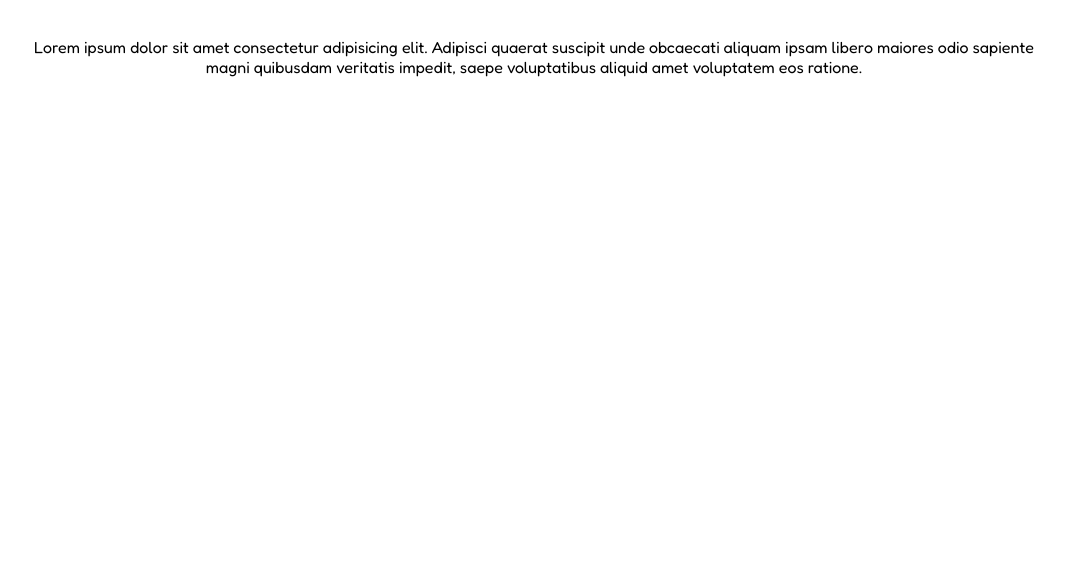
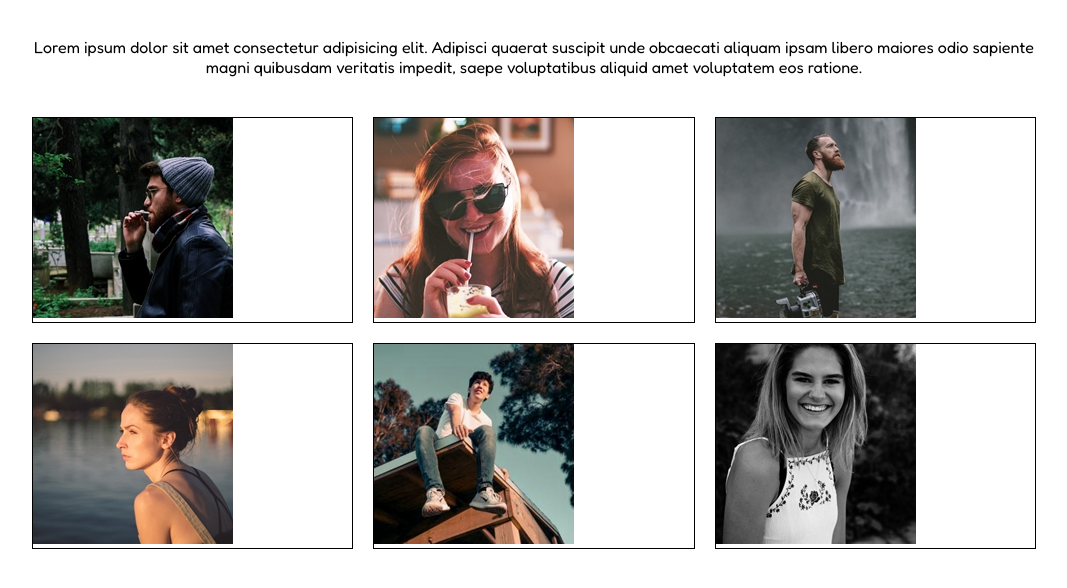
Before and after one commit to JohnQuimson/html-css-float-cards, a plain HTML site: page index.html in a window 1280 px wide. Shown: the part 62-650 px from the top of the page, without its empty margins (106-1173 px from the left). Drawn offline with Linux system fonts and the light colour scheme.

Commit message:
feat: inserimento img

```diff
--- a/index.html
+++ b/index.html
@@ -16,13 +16,37 @@
     <!-- Inizio Header -->
     <header>
         <h1>Meet Our Team</h1>
+        <p>Lorem ipsum dolor sit amet consectetur adipisicing elit. Adipisci quaerat suscipit unde obcaecati aliquam ipsam libero maiores odio sapiente magni quibusdam veritatis impedit, saepe voluptatibus aliquid amet voluptatem eos ratione.</p>
     </header>
     <!-- /Fine Header -->
 
     <main>
       <div class="container">
-        <div>
-          <p>Lorem ipsum dolor sit amet consectetur adipisicing elit. Adipisci quaerat suscipit unde obcaecati aliquam ipsam libero maiores odio sapiente magni quibusdam veritatis impedit, saepe voluptatibus aliquid amet voluptatem eos ratione.</p>
+        <div class="persone clearfix">
+          <div class="column">
+            <div class="foto"><img src="img/male1.png" alt=""></div>
+            <div class="info"></div>
+          </div>
+          <div class="column">
+            <div class="foto"><img src="img/female1.png" alt=""></div>
+            <div class="info"></div>
+          </div>
+          <div class="column">
+            <div class="foto"><img src="img/male2.png" alt=""></div>
+            <div class="info"></div>
+          </div>
+          <div class="column">
+            <div class="foto"><img src="img/female2.png" alt=""></div>
+            <div class="info"></div>
+          </div>
+          <div class="column">
+            <div class="foto"><img src="img/male3.png" alt=""></div>
+            <div class="info"></div>
+          </div>
+          <div class="column">
+            <div class="foto"><img src="img/female3.png" alt=""></div>
+            <div class="info"></div>
+          </div>
         </div>
       </div>
 
--- a/style.css
+++ b/style.css
@@ -18,6 +18,12 @@ body{
   font-family: 'Fredoka', sans-serif;;
 }
 
+.clearfix::after{
+  display: block;
+  content: '';
+  clear: both;
+}
+
 /*
 ---------------
 Header
@@ -29,6 +35,12 @@ h1{
   color: #e53170;
 }
 
+header p{
+  text-align: center;
+  max-width: 80%;
+  margin: 40px auto 30px;
+}
+
 /*
 ---------------
 Main
@@ -36,9 +48,17 @@ Main
 */
 .container{
   width: 80%;
-  margin: 40px auto 0;
+  margin: auto;
 }
 
-.container:first-child{
-  text-align: center;
+.persone{
+  /* background-color: green; */
 }
+
+.column{
+  float: left;
+  width: calc((100% / 3) - 20px);
+  border: 1px solid black;
+  background-color: white;
+  margin: 10px;
+}
```
Also changed, not shown: img/female1.png (added), img/female2.png (added), img/female3.png (added), img/male1.png (added), img/male2.png (added), img/male3.png (added), img/screen.png (added).
